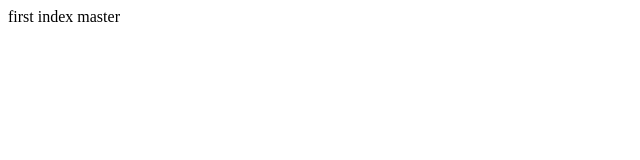
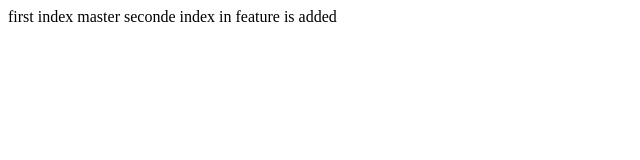
Before and after one commit to tarekapo/lecture1, a plain HTML site: page index.html in a window 1280 px wide. Shown: the whole page, without its empty margins (0-640 px from the left). Drawn offline with Linux system fonts and the light colour scheme.

Commit message:
added index in feature branch

```diff
--- a/index.html
+++ b/index.html
@@ -5,5 +5,6 @@
     <body>
 
         first index master
+        seconde index in feature is added
     </body>
 </html>
```
